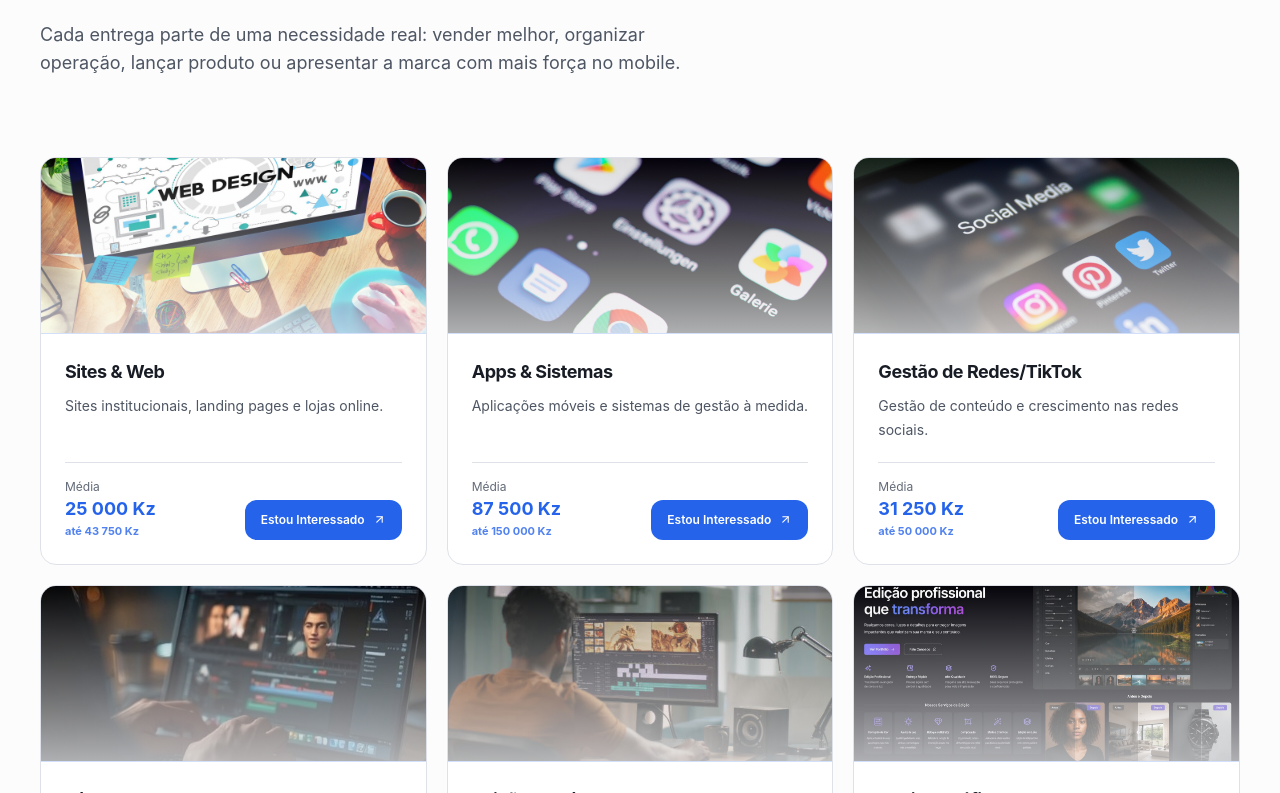
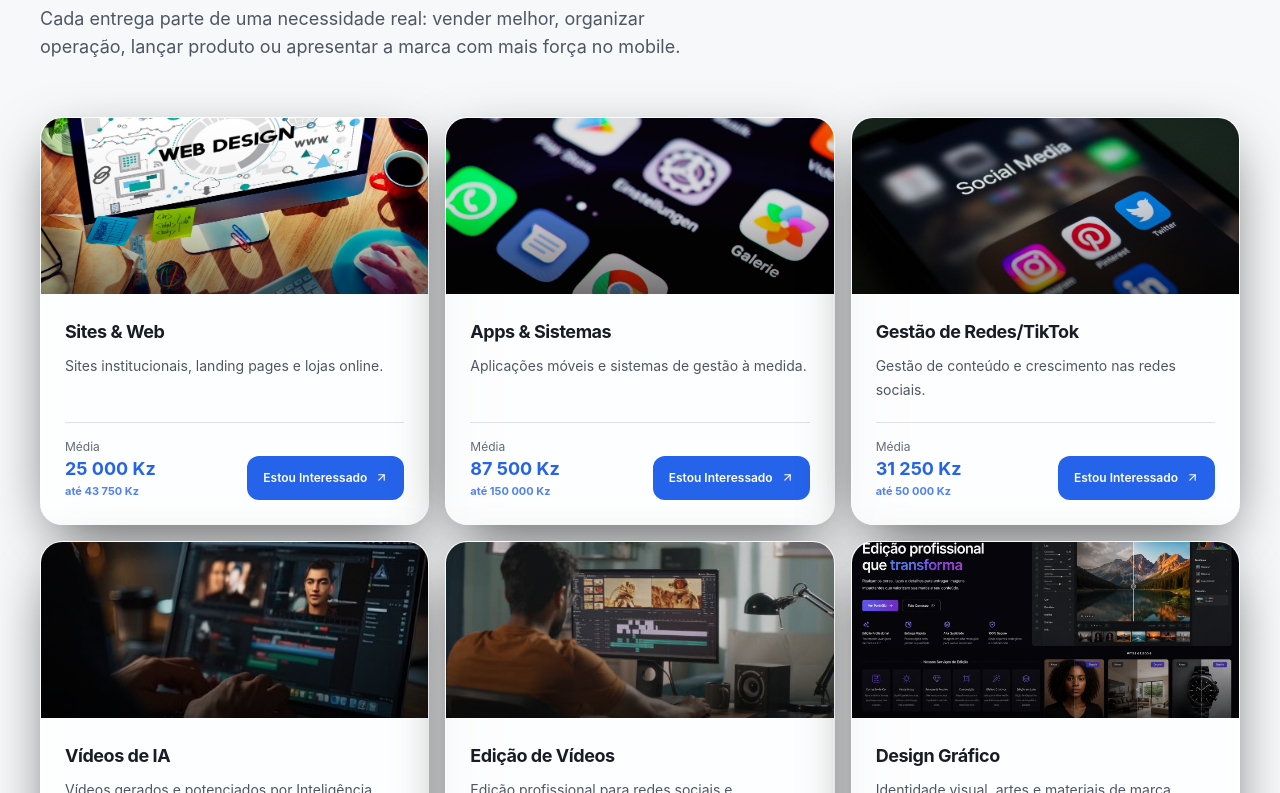
Before and after one commit to romaocristiano67-del/fronexoriginal, a Next.js app in the folder fronexfrontend/: page / in a window 1280 px wide. Shown: the part 1067-1860 px from the top of the page. Built offline with nearby package versions, Linux system fonts and the light colour scheme; no server answers.

Commit message:
style: refresh Fronex services and quote flow

```diff
--- a/fronexfrontend/components/service-modal.tsx
+++ b/fronexfrontend/components/service-modal.tsx
@@ -124,7 +124,7 @@ export default function ServiceModal({ service, onClose }: ServiceModalProps) {
         initial={{ opacity: 0 }}
         animate={{ opacity: 1 }}
         exit={{ opacity: 0 }}
-        className="fixed inset-0 z-[100] flex items-end justify-center bg-black/50 backdrop-blur-sm md:items-center"
+        className="fixed inset-0 z-[100] flex items-end justify-center bg-black/55 backdrop-blur-md backdrop-saturate-150 supports-[backdrop-filter]:bg-black/30 md:items-center"
         onClick={onClose}
       >
         <motion.div
@@ -133,7 +133,7 @@ export default function ServiceModal({ service, onClose }: ServiceModalProps) {
           exit={{ opacity: 0, y: 40, scale: 0.98 }}
           transition={{ duration: 0.3, ease: "easeOut" }}
           onClick={(e) => e.stopPropagation()}
-          className="relative flex max-h-[min(92vh,_calc(100dvh-40px))] w-full max-w-lg flex-col overflow-hidden rounded-t-2xl border border-border bg-surface text-ink shadow-soft-lg md:rounded-2xl"
+          className="glass relative flex max-h-[min(92dvh,_calc(100dvh-20px))] w-full max-w-lg flex-col overflow-hidden rounded-t-[26px] text-ink shadow-soft-lg md:rounded-[26px]"
         >
           <div className="relative h-32 w-full shrink-0 overflow-hidden border-b border-accent/25">
             <Image
@@ -159,7 +159,7 @@ export default function ServiceModal({ service, onClose }: ServiceModalProps) {
             <button
               onClick={onClose}
               aria-label="Fechar questionário"
-              className="flex h-8 w-8 items-center justify-center rounded-full text-ink-muted hover:bg-canvas/60 hover:text-accent"
+              className="flex h-11 w-11 items-center justify-center rounded-full text-ink-muted transition-colors hover:bg-canvas/60 hover:text-accent"
             >
               <X size={16} />
             </button>
@@ -300,7 +300,7 @@ export default function ServiceModal({ service, onClose }: ServiceModalProps) {
           </div>
 
           {/* Rodapé com navegação */}
-          <div className="flex items-center justify-between gap-3 border-t border-border px-6 py-5">
+          <div className="flex items-center justify-between gap-3 border-t border-border px-6 py-5 pb-[calc(1.25rem+env(safe-area-inset-bottom))] md:pb-5">
             <button
               onClick={step === 0 ? onClose : goBack}
               className="flex items-center gap-1.5 rounded-full px-4 py-2.5 text-sm font-medium text-muted hover:bg-canvas/60 hover:text-ink"
--- a/fronexfrontend/components/services-section.tsx
+++ b/fronexfrontend/components/services-section.tsx
@@ -12,9 +12,9 @@ export default function ServicesSection() {
   );
 
   return (
-    <section id="servicos" className="bg-canvas-light py-20 text-ink md:py-28">
+    <section id="servicos" className="scroll-mt-24 py-16 text-ink md:py-24">
       <div className="container-fronex">
-        <div className="mb-14 flex flex-col gap-4 md:mb-20 md:max-w-2xl">
+        <div className="mb-9 flex flex-col gap-4 md:mb-14 md:max-w-2xl">
           <p className="section-label">Serviços</p>
           <h2 className="font-display text-3xl font-extrabold tracking-tight text-ink md:text-5xl">
             Serviços que resolvem e ainda elevam a marca
@@ -26,13 +26,18 @@ export default function ServicesSection() {
           </p>
         </div>
 
-        <div className="grid grid-cols-1 gap-5 sm:grid-cols-2 lg:grid-cols-3">
+        <div
+          role="region"
+          aria-label="Serviços disponíveis"
+          tabIndex={0}
+          className="-mx-5 flex snap-x snap-mandatory gap-4 overflow-x-auto px-5 pb-4 focus-visible:outline-offset-2 sm:mx-0 sm:grid sm:grid-cols-2 sm:overflow-visible sm:px-0 sm:pb-0 lg:grid-cols-3"
+        >
           {SERVICES.map((service) => (
             <div
               key={service.id}
-              className="group flex flex-col overflow-hidden rounded-2xl border border-border bg-surface transition-colors hover:border-accent/45"
+              className="glass group flex w-[min(84vw,340px)] shrink-0 snap-start flex-col overflow-hidden rounded-[22px] transition-all duration-300 hover:-translate-y-1 hover:border-accent/45 sm:w-auto"
             >
-              <div className="relative h-44 w-full overflow-hidden border-b border-accent/20">
+              <div className="relative h-44 w-full shrink-0 overflow-hidden">
                 <Image
                   src={service.image}
                   alt={service.title}
@@ -40,7 +45,7 @@ export default function ServicesSection() {
                   sizes="(min-width: 1024px) 33vw, (min-width: 640px) 50vw, 100vw"
                   className="object-cover transition-transform duration-500 group-hover:scale-105"
                 />
-                <div className="absolute inset-0 bg-gradient-to-t from-canvas/70 to-transparent" />
+                <div className="absolute inset-0 bg-gradient-to-t from-black/50 via-black/5 to-transparent" />
               </div>
 
               <div className="flex flex-1 flex-col p-6">
@@ -64,7 +69,7 @@ export default function ServicesSection() {
 
                   <button
                     onClick={() => setActiveService(service)}
-                    className="btn-primary min-h-10 px-4 text-xs"
+                    className="btn-primary min-h-11 px-4 text-xs"
                   >
                     Estou Interessado
                     <ArrowUpRight size={13} />
```
